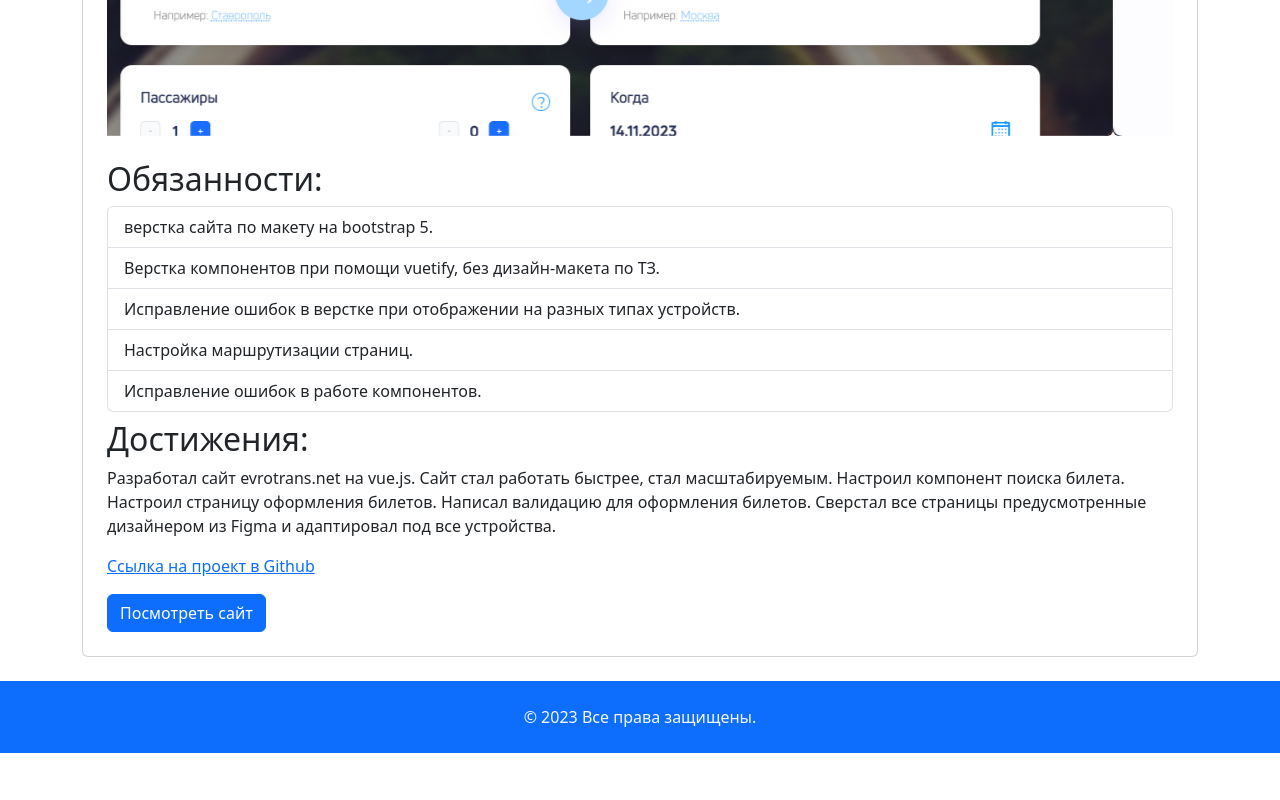
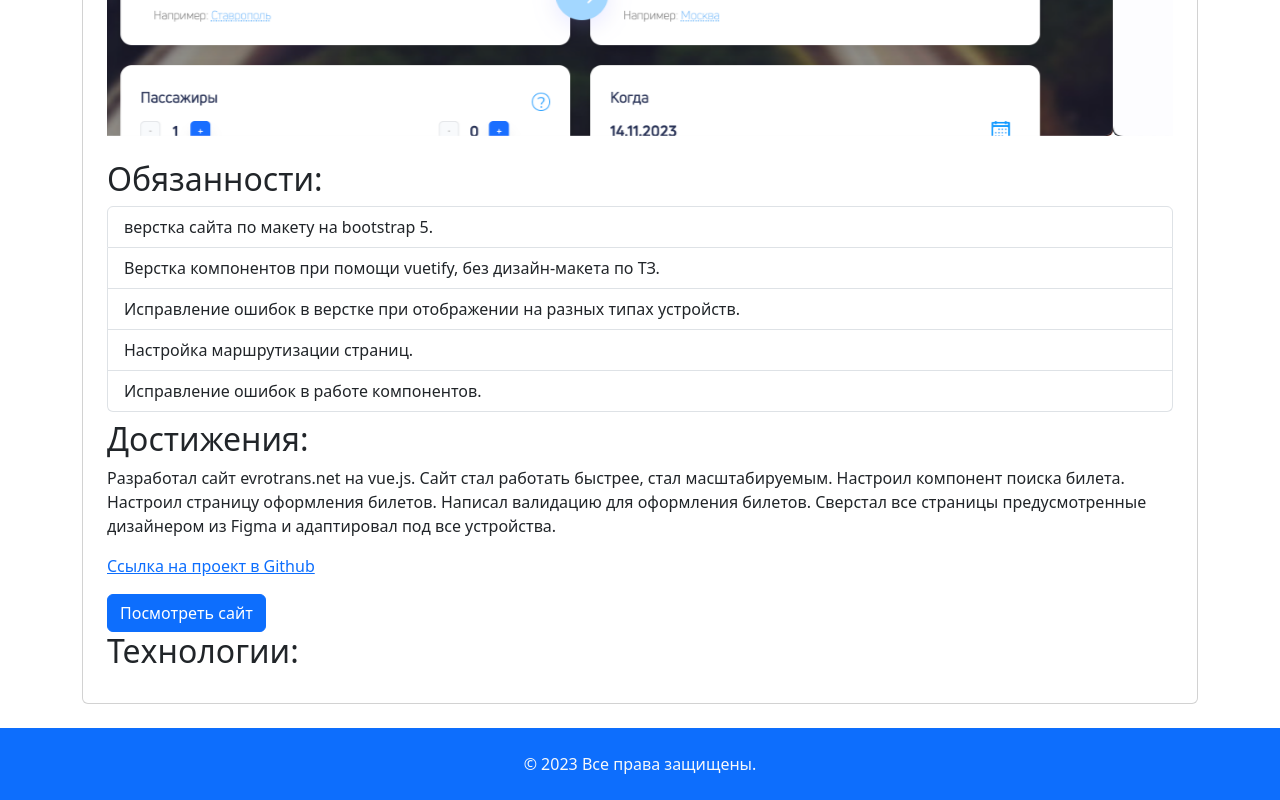
Before and after one commit to bobrov-site/portfolio, a Vue app: page /sites/frontend/evrotrans in a window 1280 px wide. Shown: the part 608-1408 px from the top of the page. Before the commit the page ends 1361 px from the top, so only its background shows below. Built offline with nearby package versions, Linux system fonts and the light colour scheme.

Commit message:
add tech stack for project

```diff
--- a/src/components/Project-content.vue
+++ b/src/components/Project-content.vue
@@ -40,9 +40,7 @@
                 <span class="visually-hidden">Next</span>
               </button>
             </div>
-            <div v-if="props.ascinema" v-html="props.ascinema" class="ascinema w-100">
-
-            </div>
+            <div v-if="props.ascinema" v-html="props.ascinema" class="ascinema w-100"></div>
             <h2 v-if="props.responsibilities" class="card-title">Обязанности:</h2>
             <ul v-if="props.responsibilities" class="list-group mb-2">
               <li v-for="item in props.responsibilities" :key="item" class="list-group-item">
@@ -64,8 +62,13 @@
               >
             </p>
             <a v-if="props.siteUrl" :href="props.siteUrl" class="btn btn-primary" target="_blank"
-              >Посмотреть сайт</a
-            >
+              >Посмотреть сайт</a>
+              <h2 class="card-title">
+                 Технологии:
+              </h2>
+              <div v-if="props.techStack">
+                <span v-for="(item, index) in props.techStack" :key="index" :class="{ 'me-2': index !== props.techStack.length - 1}" class="badge text-bg-secondary">{{ item }}</span>
+              </div>
           </div>
         </div>
       </div>
@@ -84,7 +87,8 @@ const props = defineProps({
   githubUrl: String,
   siteUrl: String,
   tuskUrl: String,
-  ascinema: String
+  ascinema: String,
+  techStack: Array
 })
 </script>
 
```
